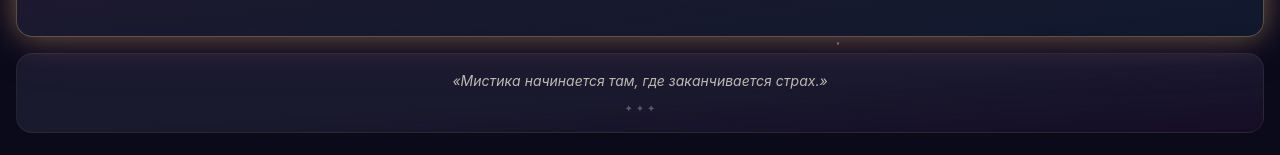
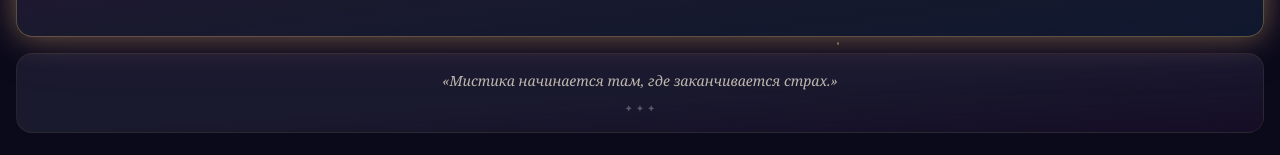
Before and after one commit to d1mambaway/tarot-ai-app, a Next.js app: page / in a window 1280 px wide. Shown: the part 209-364 px from the top of the page. Built offline with nearby package versions, Linux system fonts and the light colour scheme.

Commit message:
fix: smaller card-of-day frame, purple border, replace joker emoji with ✦

```diff
--- a/src/components/layout/HomeScreen.tsx
+++ b/src/components/layout/HomeScreen.tsx
@@ -114,6 +114,36 @@ const QUOTES: Record<L, string[]> = {
     'Magic begins with believing in yourself.',
   ],
 };
+
+// ─── Typewriter quote component ─────────────────────────────────────────────
+function QuoteTypewriter({ text }: { text: string }) {
+  const [displayed, setDisplayed] = useState('');
+  const [done, setDone] = useState(false);
+
+  useEffect(() => {
+    setDisplayed('');
+    setDone(false);
+    let i = 0;
+    const timer = setInterval(() => {
+      i++;
+      if (i <= text.length) {
+        setDisplayed(text.slice(0, i));
+      } else {
+        setDone(true);
+        clearInterval(timer);
+      }
+    }, 45);
+    return () => clearInterval(timer);
+  }, [text]);
+
+  return (
+    <p className="text-sm text-mystic-text/80 leading-relaxed text-center"
+       style={{ fontStyle: 'italic', fontFamily: 'Georgia, "Times New Roman", serif' }}>
+      {displayed}
+      {!done && <span className="inline-block w-[2px] h-[14px] bg-mystic-accent/70 ml-[1px] animate-pulse align-middle" />}
+    </p>
+  );
+}
 
 function getDailyQuote(l: L): string {
   const now = new Date();
@@ -390,16 +420,14 @@ export default function HomeScreen() {
         </div>
       </motion.button>
 
-      {/* Daily Esoteric Quote */}
+      {/* Daily Esoteric Quote — typewriter effect */}
       <motion.div
         initial={{ opacity: 0, y: 10 }}
         animate={{ opacity: 1, y: 0 }}
         transition={{ delay: 0.2 }}
         className="mb-6 px-5 py-4 rounded-2xl bg-gradient-to-br from-mystic-card via-mystic-card to-mystic-purple/10 border border-mystic-accent/10"
       >
-        <p className="text-sm text-mystic-text/80 italic leading-relaxed text-center">
-          «{dailyQuote}»
-        </p>
+        <QuoteTypewriter text={`«${dailyQuote}»`} />
         <p className="text-[10px] text-mystic-muted text-center mt-2 opacity-60">✦ ✦ ✦</p>
       </motion.div>
 
```
